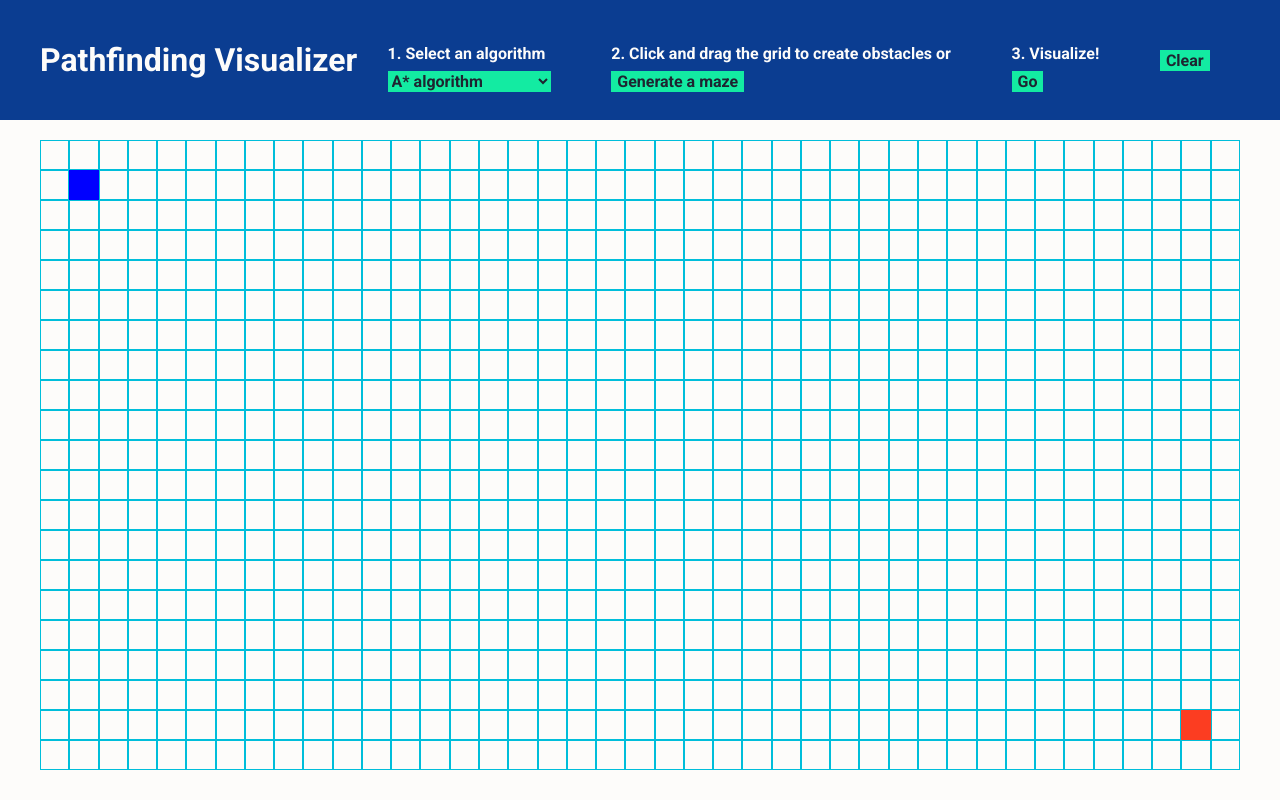
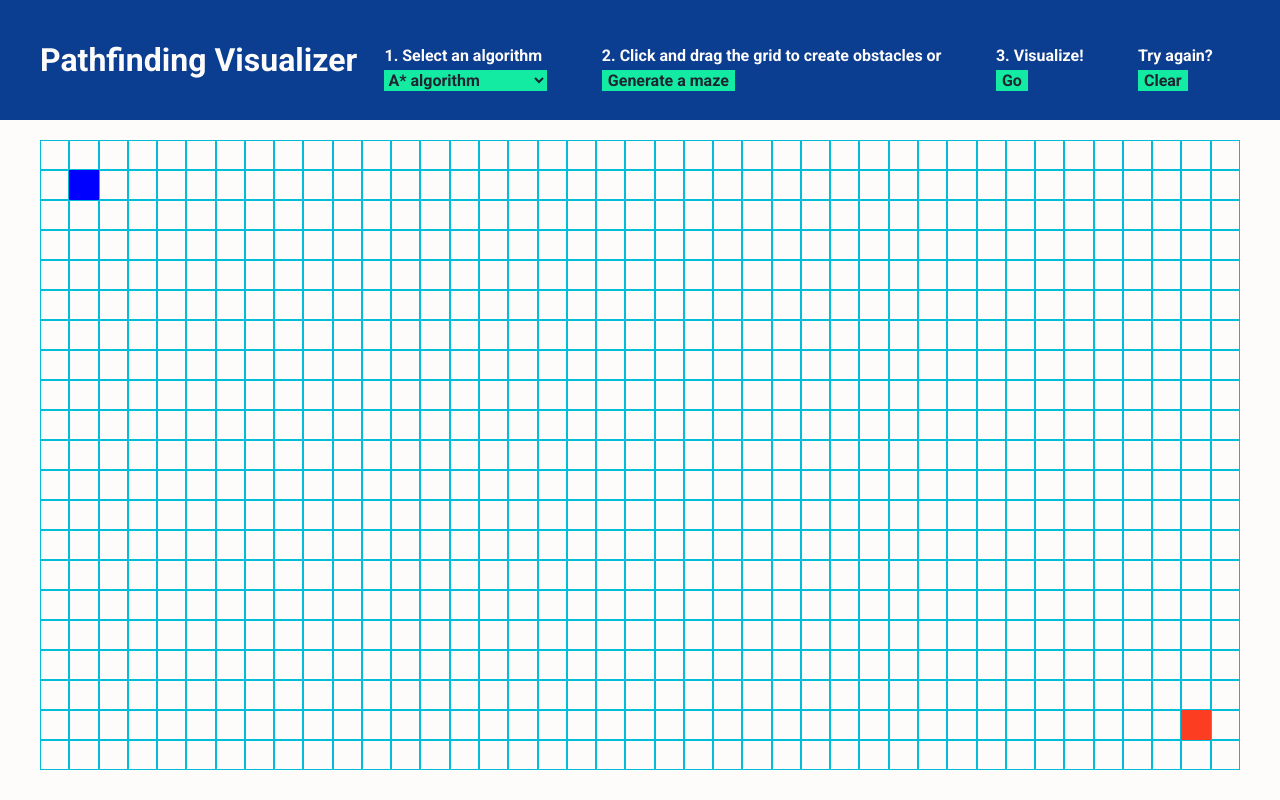
Before and after one commit to qknguyen83/pathfinding-visualizer, a website built with webpack: page public/index.html in a window 1280 px wide. Built offline with nearby package versions, Linux system fonts and the light colour scheme.

Commit message:
description styling

```diff
--- a/public/index.html
+++ b/public/index.html
@@ -36,7 +36,10 @@
             <p class="description">3. Visualize!</p>
             <button id="visualize" class="button">Go</button>
           </div>
-          <button id="clear" class="button">Clear</button>
+          <div>
+            <p class="description">Try again?</p>
+            <button id="clear" class="button">Clear</button>
+          </div>
         </div>
       </div>
     </div>
--- a/src/index.css
+++ b/src/index.css
@@ -33,7 +33,7 @@ body {
 .description {
   font-family: 'Roboto', sans-serif;
   color: #fdfcfa;
-  margin-bottom: 8px;
+  margin-bottom: 5px;
 }
 
 .select,
```
Also changed, not shown: dist/bundle.js, dist/index.html.
